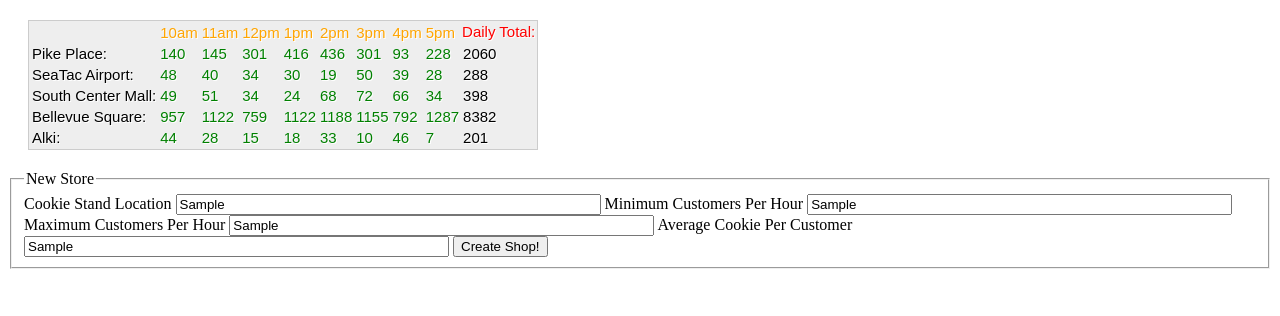
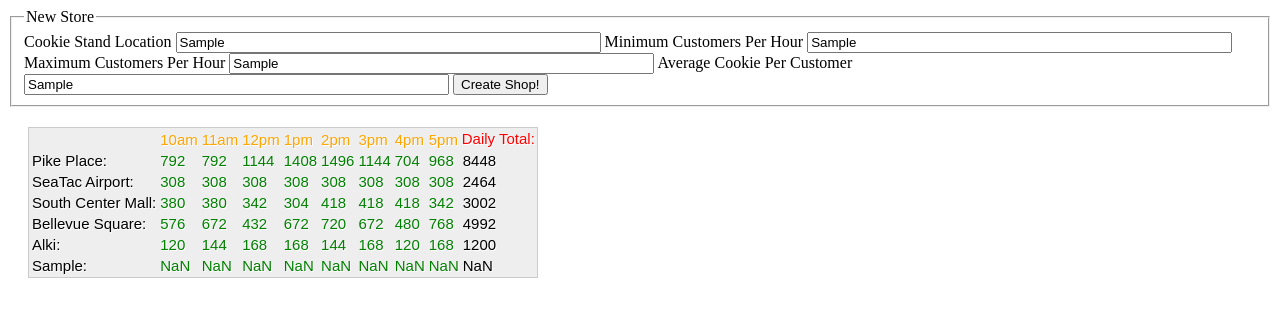
Before and after one commit to ardianajvazi/cookie-stand, a plain HTML site: page index.html in a window 1280 px wide. Both pictures are taken after typing "Sample", "Sample", "Sample", "Sample" into the empty fields and a click on the button "Create Shop!". Drawn offline with Linux system fonts and the light colour scheme.

Commit message:
added new Shop

```diff
--- a/app.js
+++ b/app.js
@@ -5,9 +5,8 @@
 var form = document.getElementById('form');
 var submitButton = document.getElementById('submitButton');
 
-var CookieShop = function (shopLocation, hoursOpen, minCust, maxCust, avgCookiePerCust){
+var CookieShop = function (shopLocation, minCust, maxCust, avgCookiePerCust){
  this.shopLocation = shopLocation;
- this.hoursOpen = hoursOpen;
  this.minCust = minCust;
  this.maxCust = maxCust;
  this.avgCookiePerCust = avgCookiePerCust;
@@ -24,14 +23,14 @@
 }
 
 this.eachHour =  function() {
-  for (i = 0; i < hoursOpen; i++){
+  for (i = 0; i < 8; i++){
     this.hoursLog.push(this.totalCookiesPerHr());
   }
 }
 
 this.generate =  function() {
 var total = 0;
- for (i = 0; i < this.hoursOpen; i++){
+ for (i = 0; i < 8; i++){
   total += this.hoursLog[i]
  }
  return total;
@@ -91,33 +90,37 @@
 var bellevueSquare = new CookieShop("Bellevue Square", 8, 20, 48, 33);
 var alki = new CookieShop("Alki", 8, 3, 24, 2.6);
 
+makeTable();
+
+function displayAllLocations() {
+  for (var i = 0; i < allShops.length; i++) {
+    allShops[i].renderToDom();
+  }
+  document.body.appendChild(table)
+}
+
+displayAllLocations();
+
+var form = document.getElementById('form');
+var storeLocation = document.getElementById('storeLocation');
+var minCust = document.getElementById('minCustomer');
+var maxCust = document.getElementById('maxCustomer');
+var avgCust = document.getElementById('avgCookie');
+
+var newShopSubmit = function(event) {
+  event.preventDefault();
 
 
-function newCookieShop(){
-  window['newShop' + newShopCounter] = new Shop(event.target.minCust.value, event.target.maxCust.value, event.target.avgCust.value, event.target.storeLocation.value);
-  window['newShop' + newShopCounter].renderToDom();
-  event.target.minCust.value = null;
-  event.target.maxCust.value = null;
-  event.target.avgCust.value = null;
-  event.target.storeLocation.value = null;
-  newShopCounter++;
-}
+    var shopLocation = event.target.storeLocation.value;
+    var minCust = event.target.minCustomer.value;
+    var maxCust = event.target.maxCustomer.value;
+    var avgCookiePerCust = event.target.avgCookie.value;
 
-function check(event){
-  event.preventDefault();
-  if (!event.target.storeLocation.value || !event.target.minCust.value || !event.target.maxCust.value || !event.target.avgCust.value) {
-    return alert('Fields cannot be empty!');
-  };
-  if (isNaN(event.target.minCust.value) || isNaN(event.target.maxCust.value) || isNaN(event.target.avgCust.value)) {
-    return alert('Please enter a number');
-  };
-}
+    var newStore = new CookieShop(shopLocation, minCust, maxCust, avgCookiePerCust);
+    console.log('newStore ' + event.target.storeLocation.value);
 
-makeTable();
+    newStore.renderToDom();
 
-pikePlace.renderToDom();
-seaTacAriport.renderToDom();
-southcenterMall.renderToDom();
-bellevueSquare.renderToDom();
-alki.renderToDom();
-form.addEventListener('submit', check);
+};
+
+form.addEventListener('submit', newShopSubmit);
--- a/index.html
+++ b/index.html
@@ -16,13 +16,13 @@
       <input name='storeLocation' type='text' size='50'>
 
       <label>Minimum Customers Per Hour</label>
-      <input name='minCust' type='text' size='50'>
+      <input name='minCustomer' type='text' size='50'>
 
       <label>Maximum Customers Per Hour</label>
-      <input name='maxCust' type='text' size='50'>
+      <input name='maxCustomer' type='text' size='50'>
 
       <label>Average Cookie Per Customer</label>
-      <input name='avgCust' type='text' size='50'>
+      <input name='avgCookie' type='text' size='50'>
 
       <button id='submitButton' type='submit'>Create Shop!</button>
     </fieldset>
```
Also changed, not shown: 1 other file.
